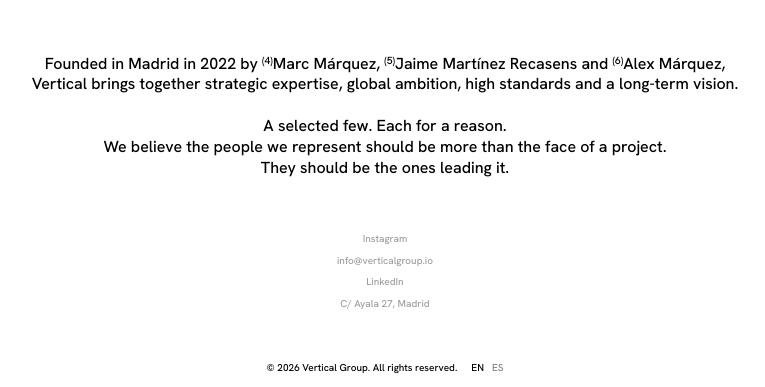
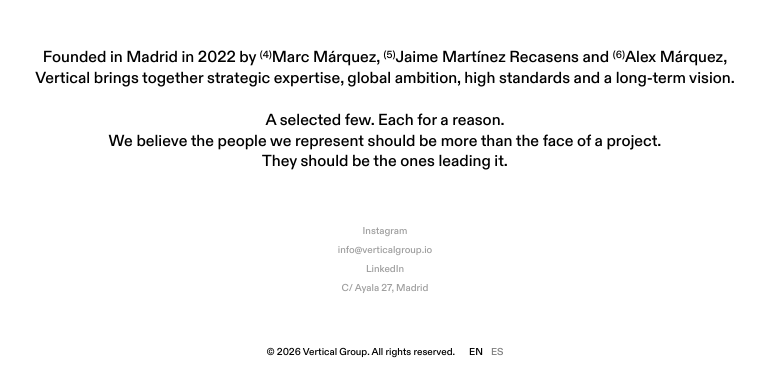
Before and after one commit to Soresuu/Vertical, a plain HTML site: page index.html in a window 1280 px wide. Shown: the part 430-817 px from the top of the page, without its empty margins (255-1020 px from the left). Drawn offline with Linux system fonts and the light colour scheme.

Commit message:
Tipografía ABC Diatype Medium (se retira Hanken Grotesk)
Co-Authored-By: Claude Opus 5.5 <noreply@anthropic.com>
Claude-Session: https://claude.ai/code/session_019K6AdsdWbFdjHzWWo2BLBx

```diff
--- a/css/styles.css
+++ b/css/styles.css
@@ -6,22 +6,11 @@
    ========================================================== */
 
 /* ---------- Tipografía ----------
-   El diseño usa ABC Diatype Medium (Dinamo, de pago).
-   Si tienes la licencia web, copia los archivos a assets/fonts/ con estos
-   nombres y descomenta el bloque de abajo. Mientras tanto se usa Hanken Grotesk Medium (Google Fonts, licencia OFL), la alternativa libre más parecida. */
-/* Descomenta este bloque cuando tengas los archivos de ABC Diatype:
+   ABC Diatype Medium (Dinamo), la del diseño. Archivos en assets/fonts/. */
 @font-face {
   font-family: "ABC Diatype";
   src: url("../assets/fonts/ABCDiatype-Medium.woff2") format("woff2"),
        url("../assets/fonts/ABCDiatype-Medium.woff") format("woff");
-  font-weight: 500;
-  font-style: normal;
-  font-display: swap;
-}
-*/
-@font-face {
-  font-family: "Hanken Grotesk";
-  src: url("../assets/fonts/HankenGrotesk-Medium.woff2") format("woff2");
   font-weight: 500;
   font-style: normal;
   font-display: swap;
@@ -34,7 +23,7 @@
   --c-muted: #9f9f9f;      /* textos grises y estados atenuados */
   --c-lang-off: #818181;   /* idioma no activo */
 
-  --font: "ABC Diatype", "Hanken Grotesk", "Helvetica Neue", Arial, sans-serif;
+  --font: "ABC Diatype", "Helvetica Neue", Arial, sans-serif;
   --fs-body: 16px;
   --fs-small: 10px;
   --fs-marker: 10.32px;
--- a/index.html
+++ b/index.html
@@ -7,8 +7,8 @@
   <meta name="description" content="At Vertical, we represent athletes, creators and artists, building their personal brands and expanding their influence beyond their fields.">
   <meta name="theme-color" content="#ffffff">
   <link rel="icon" type="image/svg+xml" href="assets/img/vertical-logo.svg">
-  <link rel="preload" href="assets/fonts/HankenGrotesk-Medium.woff2" as="font" type="font/woff2" crossorigin>
-  <link rel="stylesheet" href="css/styles.css?v=20261124">
+  <link rel="preload" href="assets/fonts/ABCDiatype-Medium.woff2" as="font" type="font/woff2" crossorigin>
+  <link rel="stylesheet" href="css/styles.css?v=20261126">
 </head>
 <body>
   <div class="page">
@@ -70,7 +70,7 @@
 
   </div>
 
-  <script src="js/content.js?v=20261124"></script>
-  <script src="js/main.js?v=20261124"></script>
+  <script src="js/content.js?v=20261126"></script>
+  <script src="js/main.js?v=20261126"></script>
 </body>
 </html>
```
Also changed, not shown: assets/fonts/ABCDiatype-Medium.woff (added), assets/fonts/ABCDiatype-Medium.woff2 (added), assets/fonts/HankenGrotesk-LICENSE.txt (deleted), assets/fonts/HankenGrotesk-Medium.woff2 (deleted), 1 other file.
